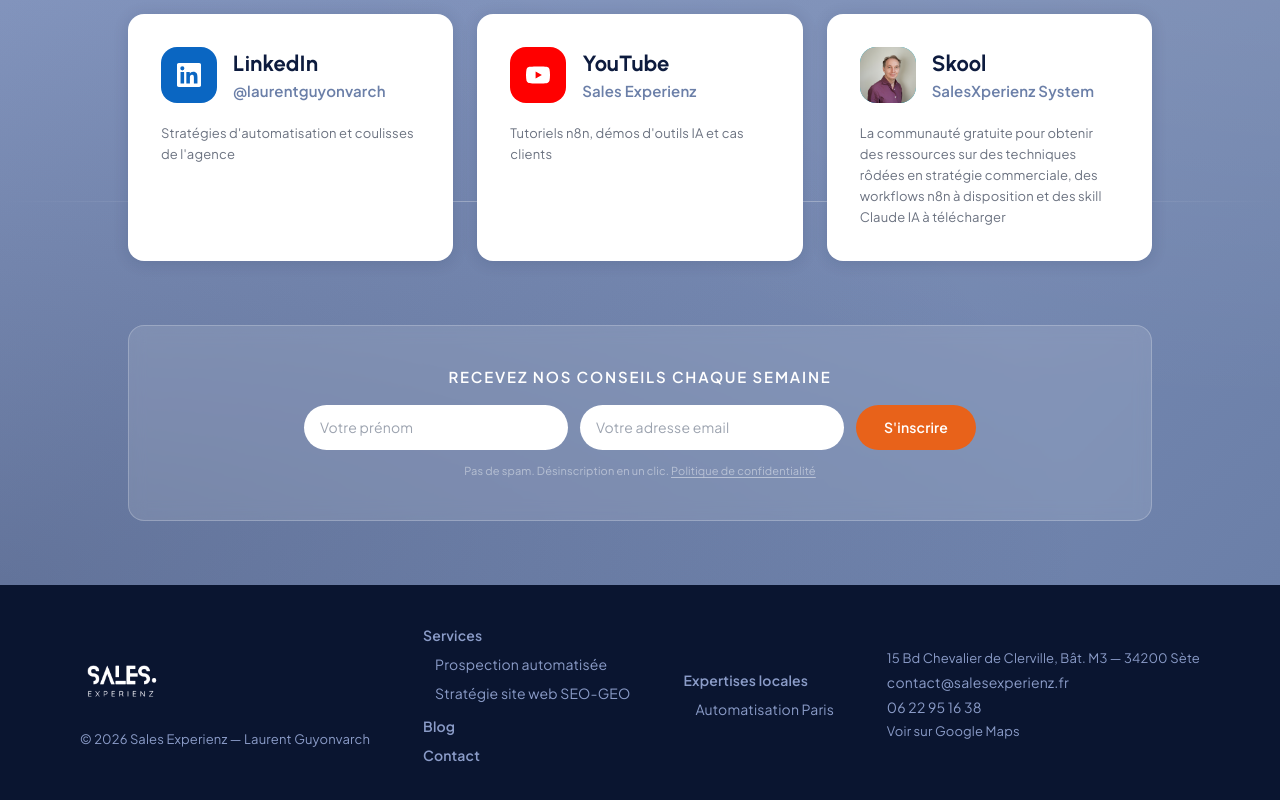
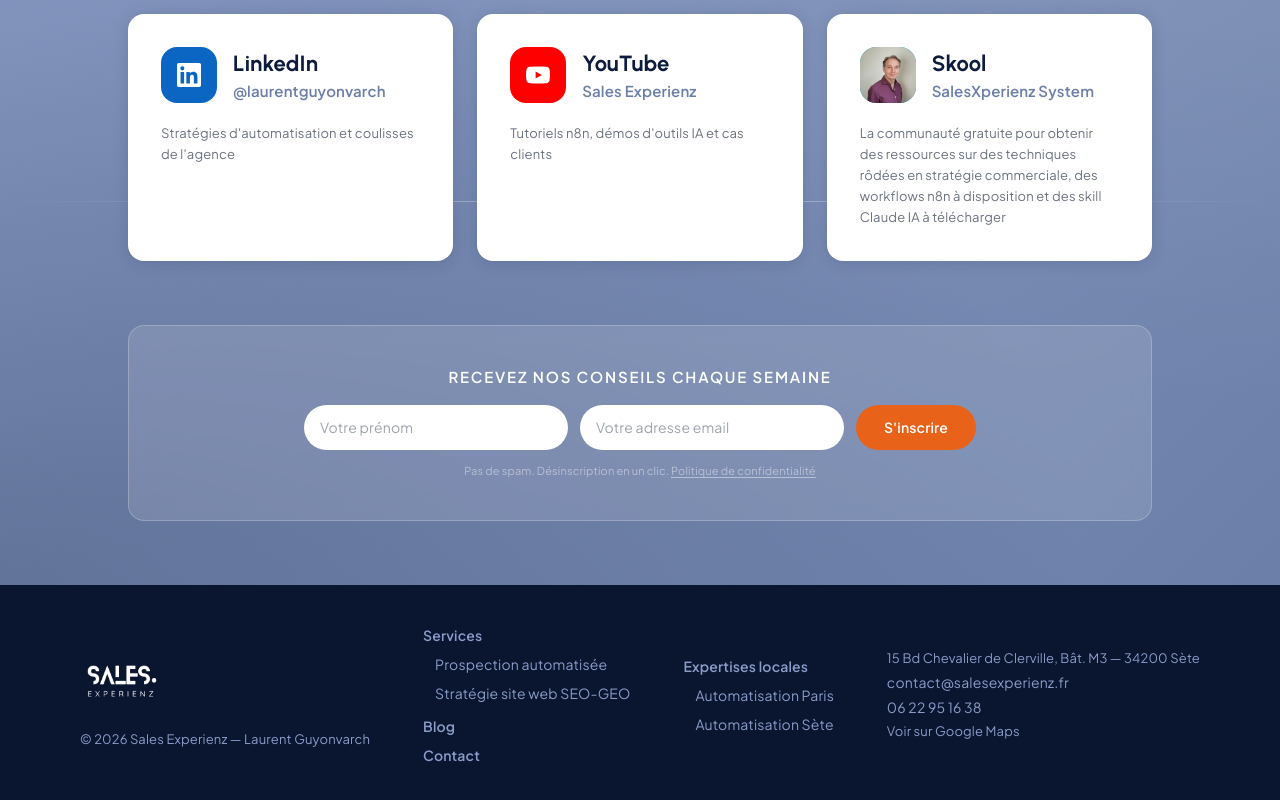
Before and after one commit to salesexperienz/site-web-salesexperienz, a Next.js app: page /blog/demo in a window 1280 px wide. Shown: the part 3523-4323 px from the top of the page. Built offline with nearby package versions, Linux system fonts and the light colour scheme.

Commit message:
feat: footer — ajout lien Automatisation Sète dans Expertises locales
Co-Authored-By: Claude Sonnet 4.6 <noreply@anthropic.com>

```diff
--- a/components/Footer.tsx
+++ b/components/Footer.tsx
@@ -35,6 +35,9 @@ export default function Footer() {
             <p className="font-body text-[14px] font-bold text-se-muted">Expertises locales</p>
             <a href="/expert-automatisation-commerciale-paris" className="font-body text-[14px] text-se-muted hover:text-white transition-colors duration-200 pl-3">
               Automatisation Paris
+            </a>
+            <a href="/agence-marketing-automatisation-sete" className="font-body text-[14px] text-se-muted hover:text-white transition-colors duration-200 pl-3">
+              Automatisation Sète
             </a>
           </div>
 
```
